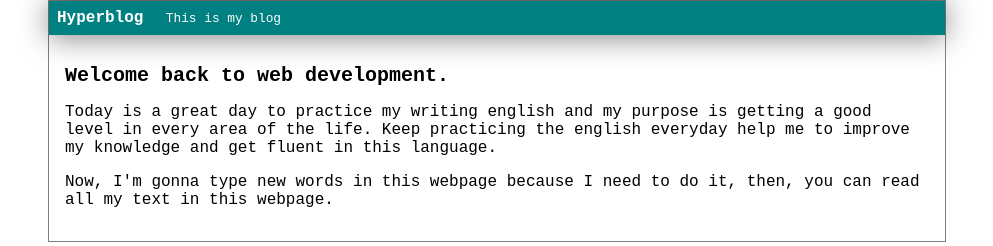
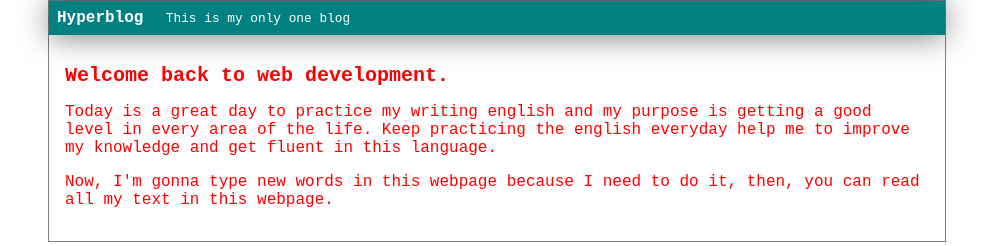
Before and after one commit to ricardojcrux/hyperblog, a plain HTML site: page index.html in a window 1280 px wide. Shown: the whole page, without its empty margins (143-1136 px from the left). Drawn offline with Linux system fonts and the light colour scheme.

Commit message:
change color

```diff
--- a/css/style.css
+++ b/css/style.css
@@ -1,6 +1,6 @@
 body
 {
-    color: black;
+    color: red;
     text-align: left;
     font-family:monospace;
     font-size: 16px;
--- a/index.html
+++ b/index.html
@@ -7,7 +7,7 @@
         <div id="container">
         <div id="cabecera">
             Hyperblog
-            <span id="tagline">This is my blog</span>
+            <span id="tagline">This is my only one blog</span>
         </div>
             <div id="post">
                 <h1>
```
